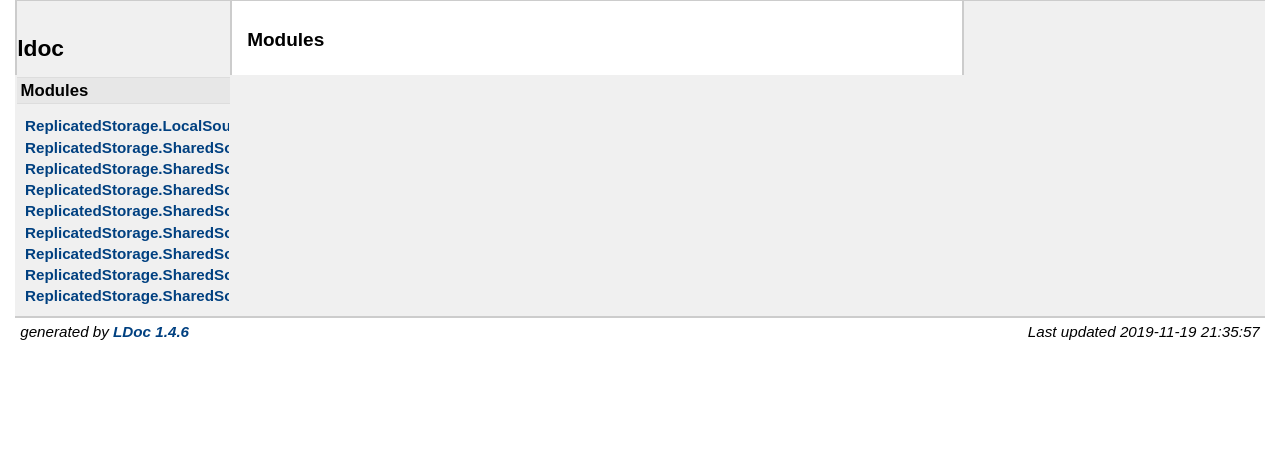
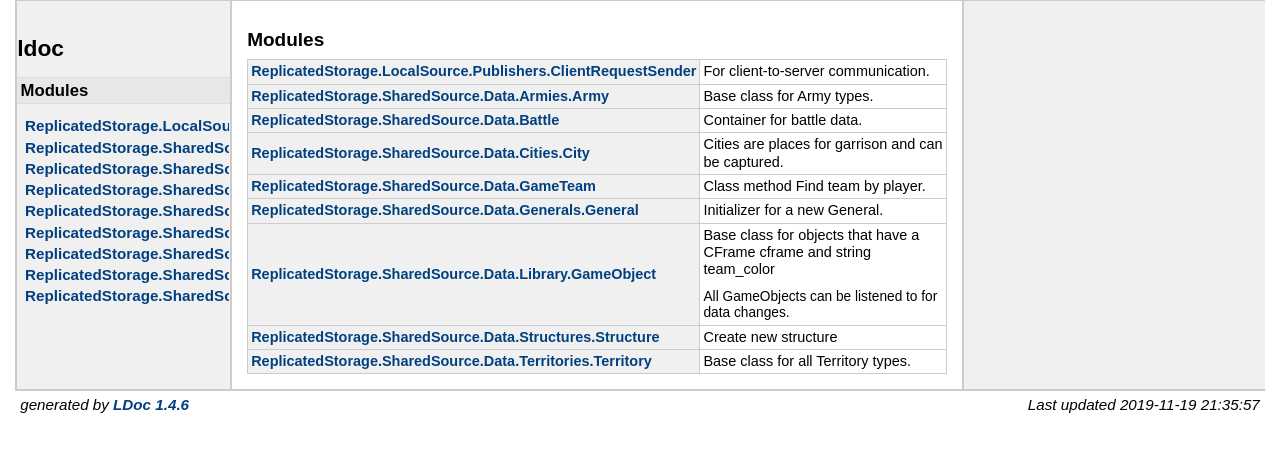
Before and after one commit to fernandovalera/territory-conquest-2-api, a plain HTML site: page docs/index.html in a window 1280 px wide. Drawn offline with Linux system fonts and the light colour scheme.

Commit message:
fixed homepage

```diff
--- a/docs/index.html
+++ b/docs/index.html
@@ -36,6 +36,44 @@
     <div id="content">
      <h2>Modules</h2>
      <table class="module_list">
+      <tbody>
+       <tr>
+        <td class="name" nowrap><a href="modules/ReplicatedStorage.LocalSource.Publishers.ClientRequestSender.html">ReplicatedStorage.LocalSource.Publishers.ClientRequestSender</a></td>
+        <td class="summary">For client-to-server communication.</td>
+       </tr>
+       <tr>
+        <td class="name" nowrap><a href="modules/ReplicatedStorage.SharedSource.Data.Armies.Army.html">ReplicatedStorage.SharedSource.Data.Armies.Army</a></td>
+        <td class="summary">Base class for Army types.</td>
+       </tr>
+       <tr>
+        <td class="name" nowrap><a href="modules/ReplicatedStorage.SharedSource.Data.Battle.html">ReplicatedStorage.SharedSource.Data.Battle</a></td>
+        <td class="summary">Container for battle data.</td>
+       </tr>
+       <tr>
+        <td class="name" nowrap><a href="modules/ReplicatedStorage.SharedSource.Data.Cities.City.html">ReplicatedStorage.SharedSource.Data.Cities.City</a></td>
+        <td class="summary">Cities are places for garrison and can be captured.</td>
+       </tr>
+       <tr>
+        <td class="name" nowrap><a href="modules/ReplicatedStorage.SharedSource.Data.GameTeam.html">ReplicatedStorage.SharedSource.Data.GameTeam</a></td>
+        <td class="summary">Class method Find team by player.</td>
+       </tr>
+       <tr>
+        <td class="name" nowrap><a href="modules/ReplicatedStorage.SharedSource.Data.Generals.General.html">ReplicatedStorage.SharedSource.Data.Generals.General</a></td>
+        <td class="summary">Initializer for a new General.</td>
+       </tr>
+       <tr>
+        <td class="name" nowrap><a href="modules/ReplicatedStorage.SharedSource.Data.Library.GameObject.html">ReplicatedStorage.SharedSource.Data.Library.GameObject</a></td>
+        <td class="summary">Base class for objects that have a CFrame cframe and string team_color <p> All GameObjects can be listened to for data changes.</p></td>
+       </tr>
+       <tr>
+        <td class="name" nowrap><a href="modules/ReplicatedStorage.SharedSource.Data.Structures.Structure.html">ReplicatedStorage.SharedSource.Data.Structures.Structure</a></td>
+        <td class="summary">Create new structure</td>
+       </tr>
+       <tr>
+        <td class="name" nowrap><a href="modules/ReplicatedStorage.SharedSource.Data.Territories.Territory.html">ReplicatedStorage.SharedSource.Data.Territories.Territory</a></td>
+        <td class="summary">Base class for all Territory types.</td>
+       </tr>
+      </tbody>
      </table>
     </div>
     <!-- id="content" -->
```
